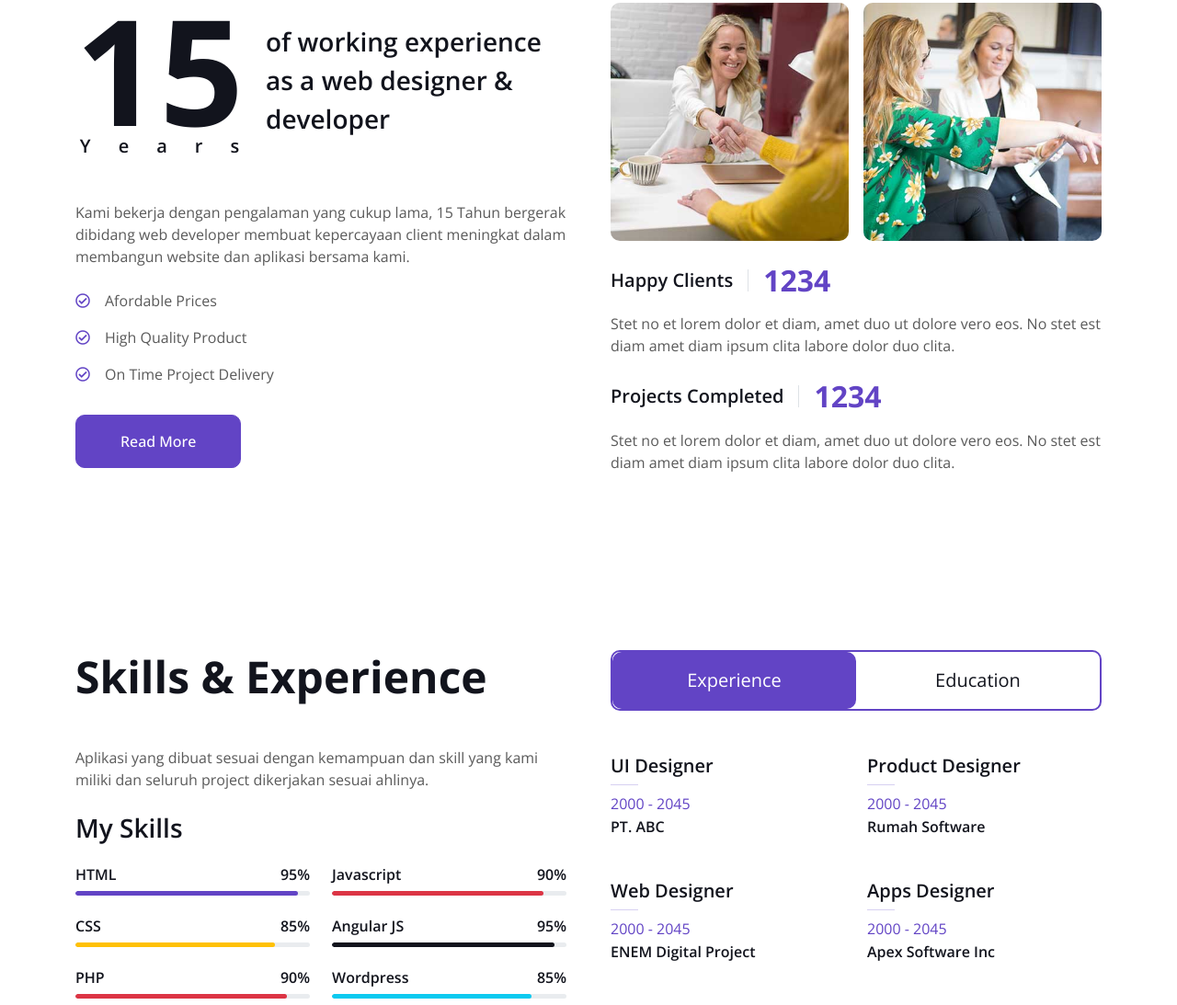
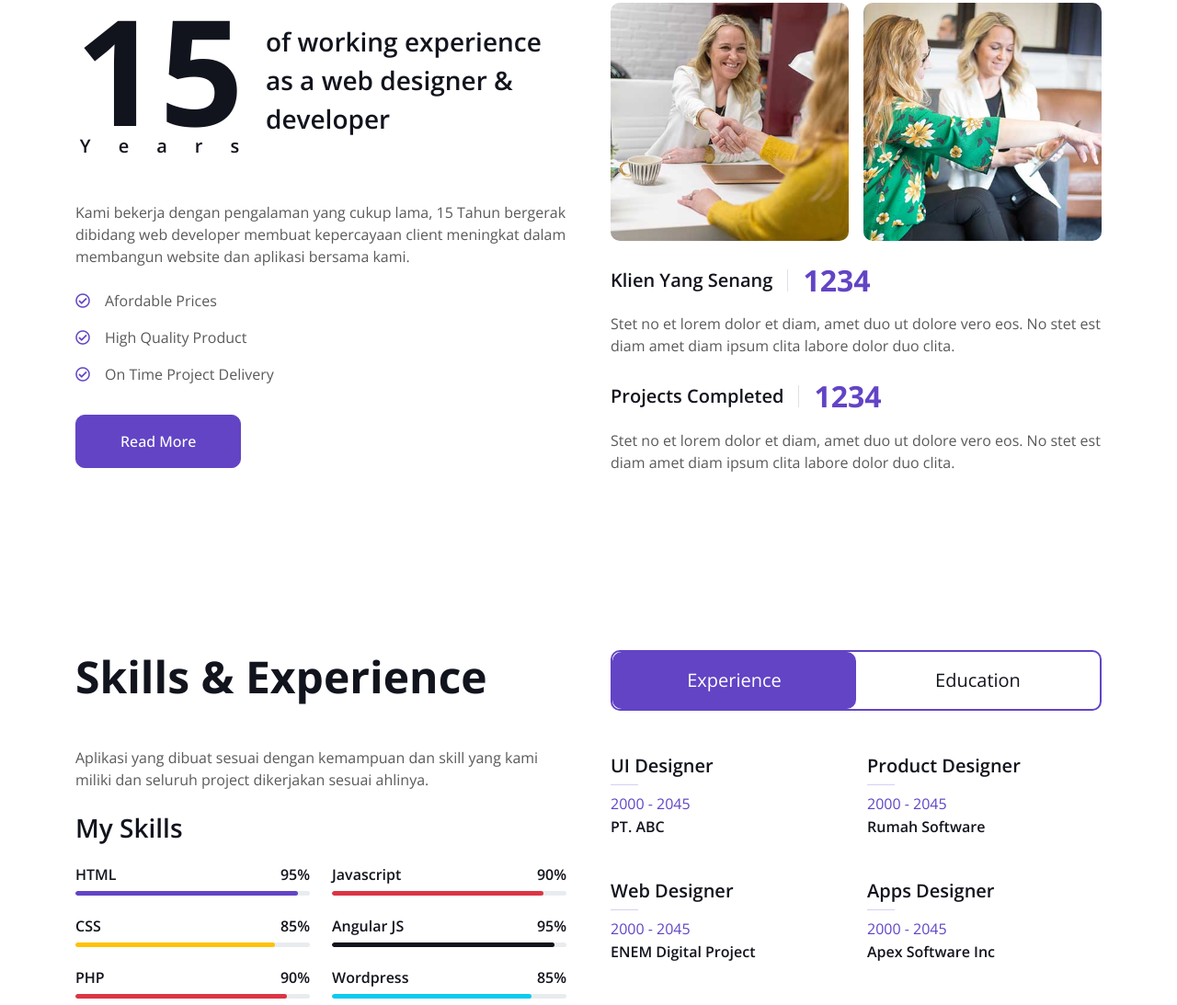
Before and after one commit to nsrnmrp/portofolio, a plain HTML site: page index.html in a window 1280 px wide. Shown: the part 879-1972 px from the top of the page at 92% size. Drawn offline with nearby package versions, Linux system fonts and the light colour scheme.

Commit message:
update index

```diff
--- a/index.html
+++ b/index.html
@@ -147,7 +147,7 @@
                     </div>
                 </div>
                 <div class="d-flex align-items-center mb-3">
-                    <h5 class="border-end pe-3 me-3 mb-0">Happy Clients</h5>
+                    <h5 class="border-end pe-3 me-3 mb-0">Klien Yang Senang</h5>
                     <h2 class="text-primary fw-bold mb-0" data-toggle="counter-up">1234</h2>
                 </div>
                 <p class="mb-4">Stet no et lorem dolor et diam, amet duo ut dolore vero eos. No stet est diam amet diam ipsum clita labore dolor duo clita.</p>
```
